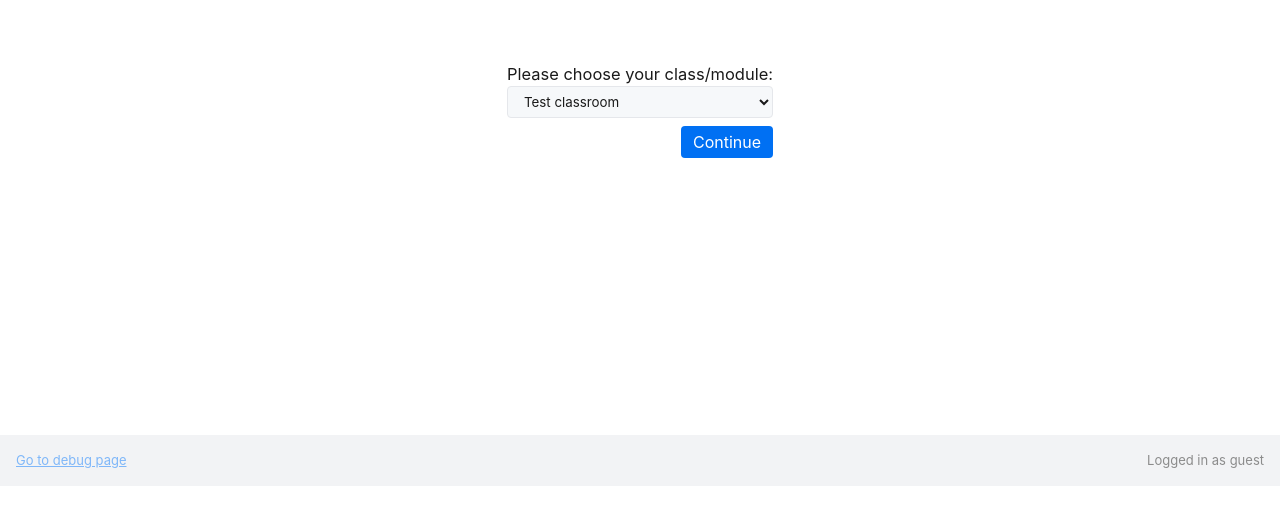
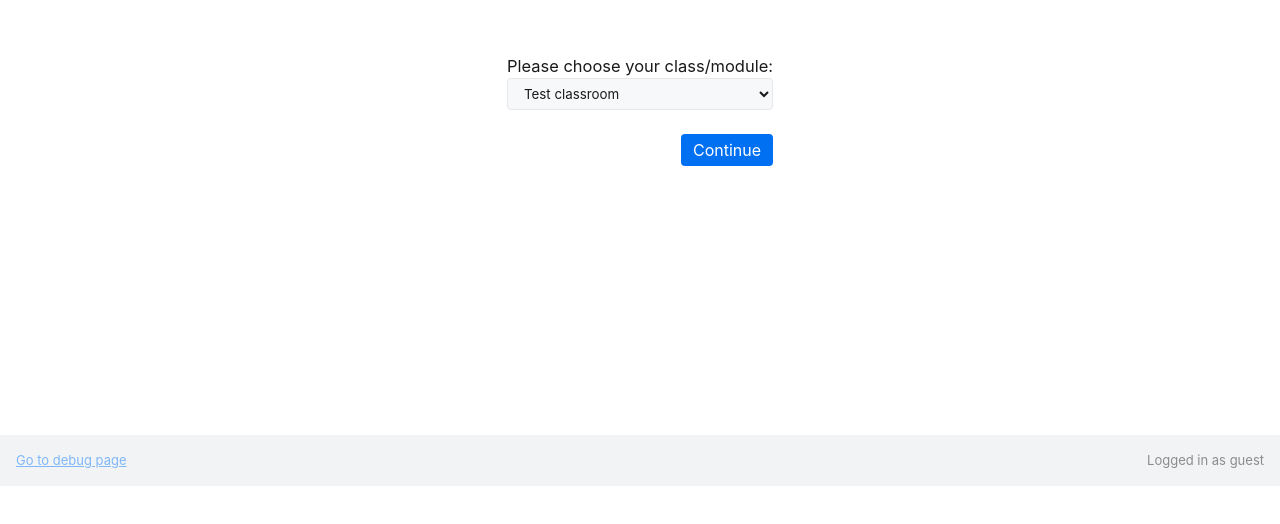
Before and after one commit to eddieantonio/oq, a SvelteKit app in the folder webapp/: page / in a window 1280 px wide. Shown: the part 314-838 px from the top of the page. Built offline with nearby package versions, Linux system fonts and the light colour scheme; no server answers.

Commit message:
refactor: extract component: ActionBar

```diff
--- /dev/null
+++ b/webapp/src/lib/components/ActionBar.svelte
@@ -0,0 +1,19 @@
+<div>
+    <slot />
+</div>
+
+<style>
+    /**
+     * An action bar is a container at the bottom of a form that
+     * contains a buttons that can submit a form.
+     *
+     * We put the main action at the far side of the bar.
+     */
+    div {
+        display: flex;
+        justify-content: flex-end;
+
+        margin-block-start: 1rem;
+        gap: 1rem;
+    }
+</style>
--- a/webapp/src/routes/+page.svelte
+++ b/webapp/src/routes/+page.svelte
@@ -1,4 +1,6 @@
 <script lang="ts">
+    import ActionBar from '$lib/components/ActionBar.svelte';
+
     let classroom: string | undefined;
     $: disableButton = !classroom;
 </script>
@@ -11,9 +13,10 @@
                 <option value="TEST-CLASS">Test classroom</option>
             </select>
         </div>
-        <div class="action-bar">
+
+        <ActionBar>
             <button type="submit" disabled={disableButton}>Continue</button>
-        </div>
+        </ActionBar>
     </form>
 </div>
 
@@ -28,9 +31,4 @@
         display: flex;
         flex-flow: column;
     }
-
-    .action-bar {
-        display: flex;
-        justify-content: flex-end;
-    }
 </style>
--- a/webapp/src/routes/information/[classroom]/+page.svelte
+++ b/webapp/src/routes/information/[classroom]/+page.svelte
@@ -1,4 +1,5 @@
 <script lang="ts">
+    import ActionBar from '$lib/components/ActionBar.svelte';
     import type { PageData } from './$types';
     export let data: PageData;
 </script>
@@ -151,14 +152,7 @@
         </p>
     </section>
 
-    <div class="action-bar">
+    <ActionBar>
         <a href="/consent/{data.classroom}"><button>Continue</button></a>
-    </div>
+    </ActionBar>
 </article>
-
-<style>
-    .action-bar {
-        display: flex;
-        justify-content: flex-end;
-    }
-</style>
--- a/webapp/src/routes/questionnaire/+page.svelte
+++ b/webapp/src/routes/questionnaire/+page.svelte
@@ -1,5 +1,6 @@
 <script lang="ts">
     import { dev } from '$app/environment';
+    import ActionBar from '$lib/components/ActionBar.svelte';
 
     import LikertScale from '$lib/components/LikertScale.svelte';
     import ShortAnswer from '$lib/components/ShortAnswer.svelte';
@@ -51,7 +52,9 @@
 
     <ShortAnswer questionId="favourite-ide">What is your favourite code editor or IDE?</ShortAnswer>
 
-    <button type="submit">Submit</button>
+    <ActionBar>
+        <button type="submit">Submit</button>
+    </ActionBar>
 </form>
 
 {#if dev}
```
Also changed, not shown: webapp/src/routes/before-submit/+page.svelte (+12 -2 lines), webapp/src/routes/consent/[classroom]/+page.svelte (+8 -5 lines).
